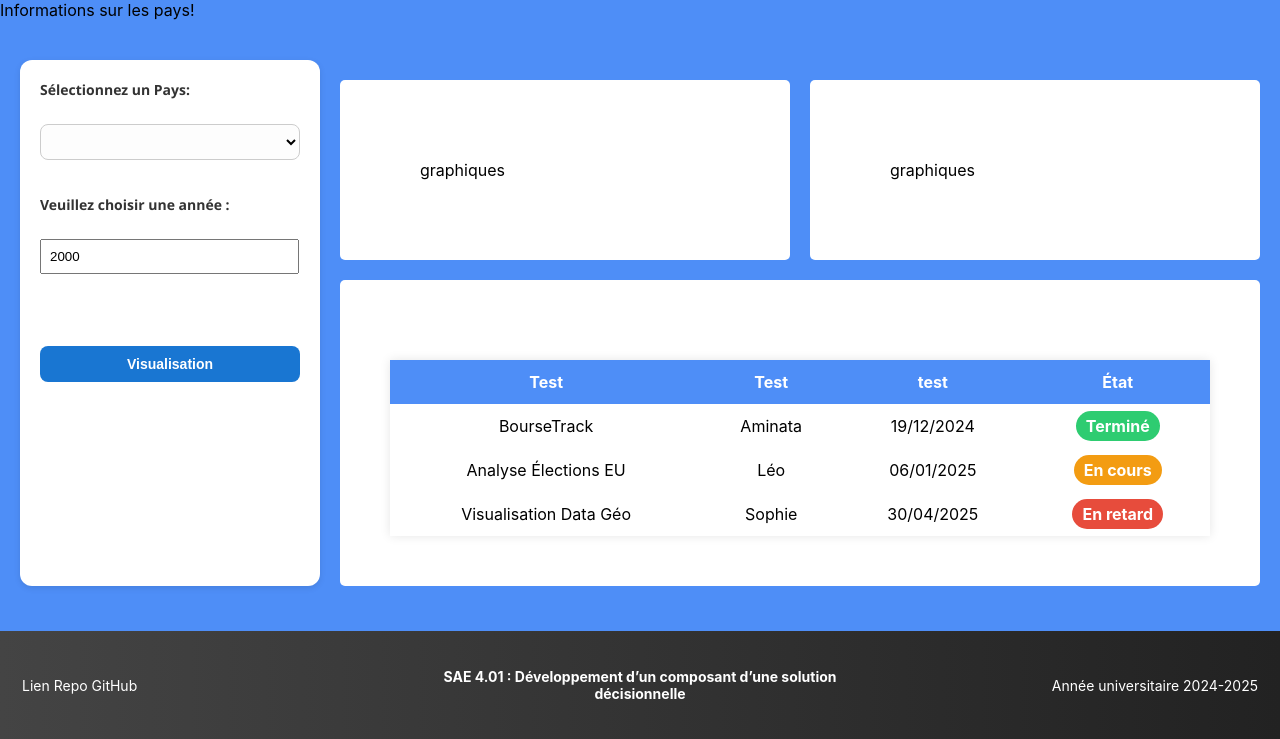
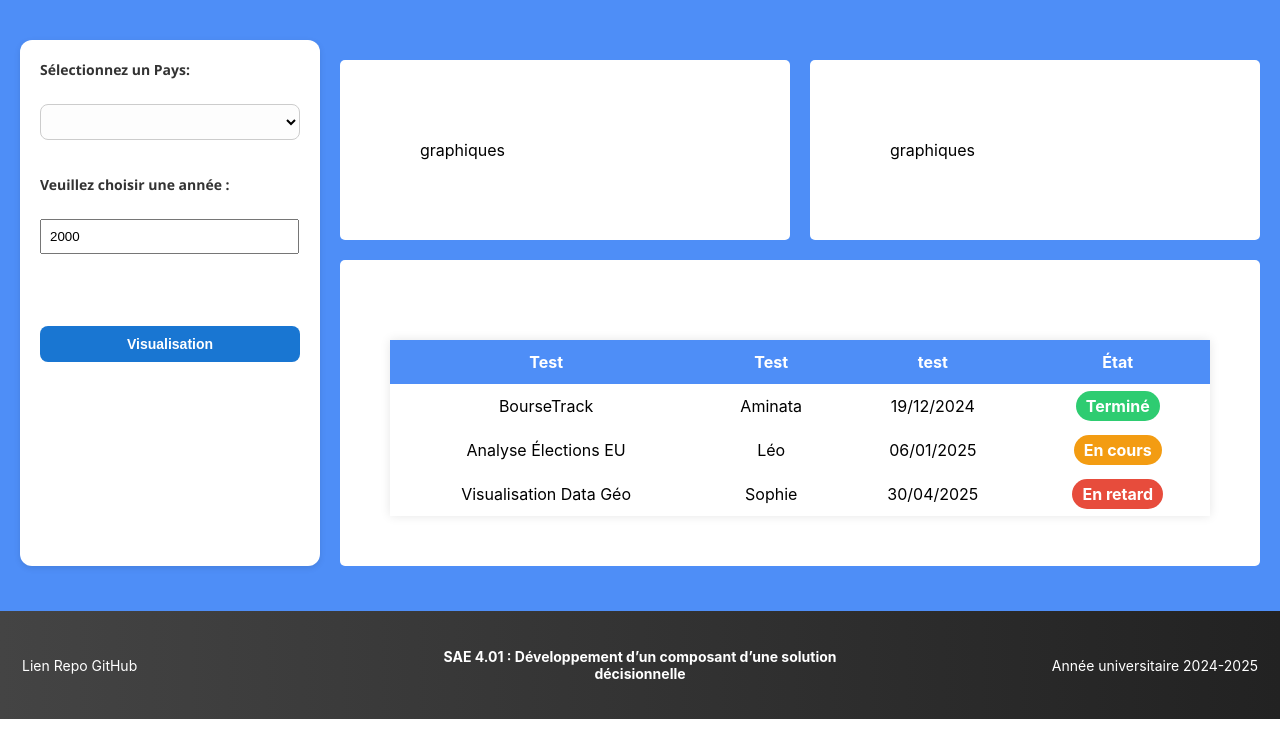
Before and after one commit to EkiaND/DED, a PHP site: page /infos_pays in a window 1280 px wide. Shown: the part 338-1077 px from the top of the page. Run offline with PHP 8.4, Linux system fonts and the light colour scheme; data that the repository does not hold is empty.

Commit message:
Correctif infos_pays.php

```diff
--- a/views/infos_pays.php
+++ b/views/infos_pays.php
@@ -1,8 +1,3 @@
-<?php
-// Vue pour les parties A et B
-echo "Informations sur les pays!";
-?>
-
 <?php
 // Vue pour les parties A et B
 ?>
```
